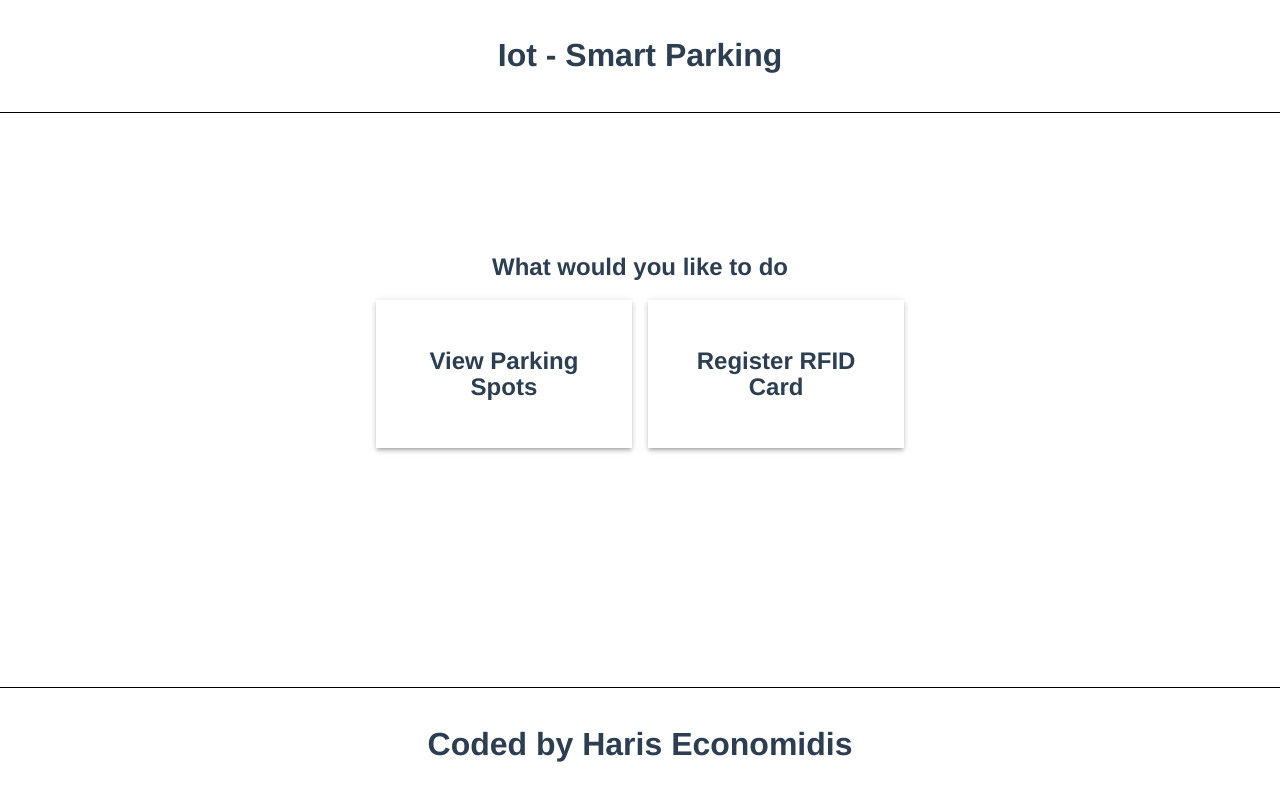
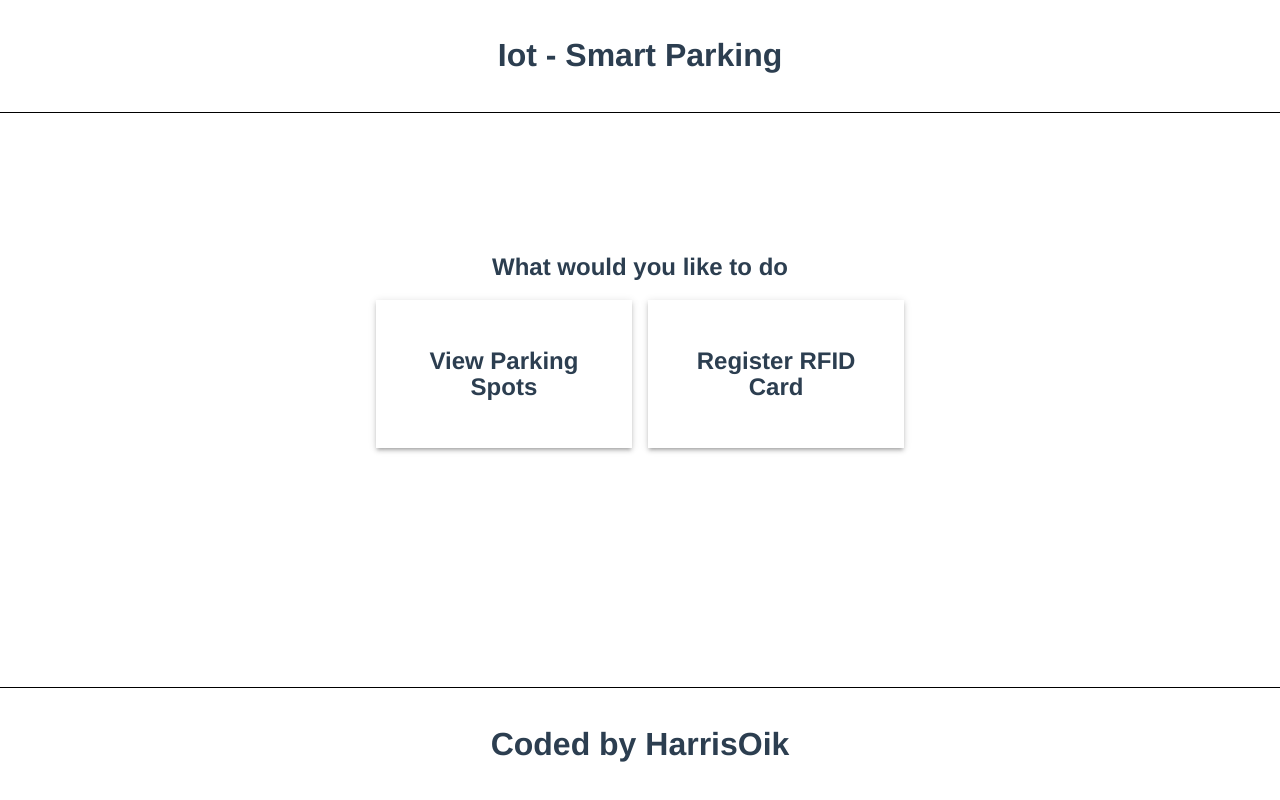
Before and after one commit to KonKarakaxidis/Iot, a Vue app: page / in a window 1280 px wide. Built offline with nearby package versions, Linux system fonts and the light colour scheme.

Commit message:
Change author name

```diff
--- a/src/components/Footer.vue
+++ b/src/components/Footer.vue
@@ -1,6 +1,6 @@
 <template>
   <footer>
-    <h1>Coded by Haris Economidis</h1>
+    <h1>Coded by HarrisOik</h1>
   </footer>
 </template>
 
```
